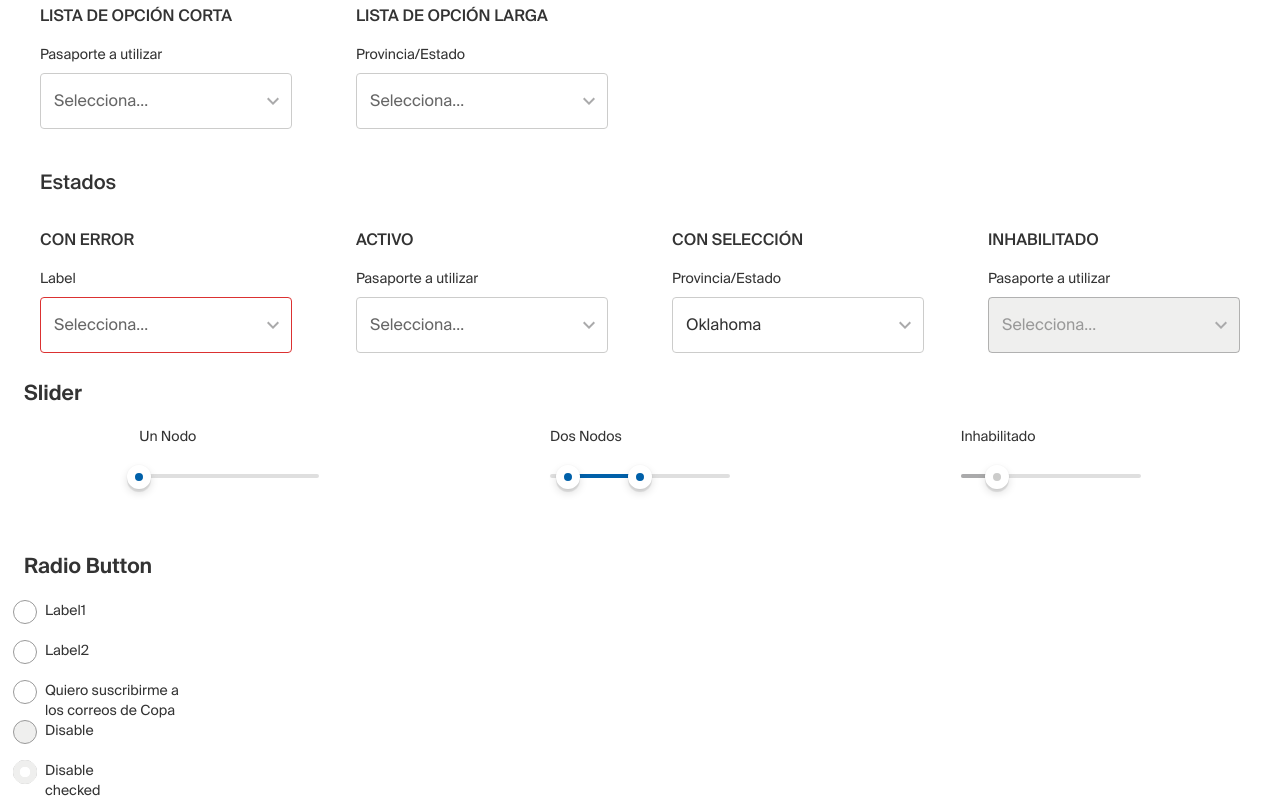
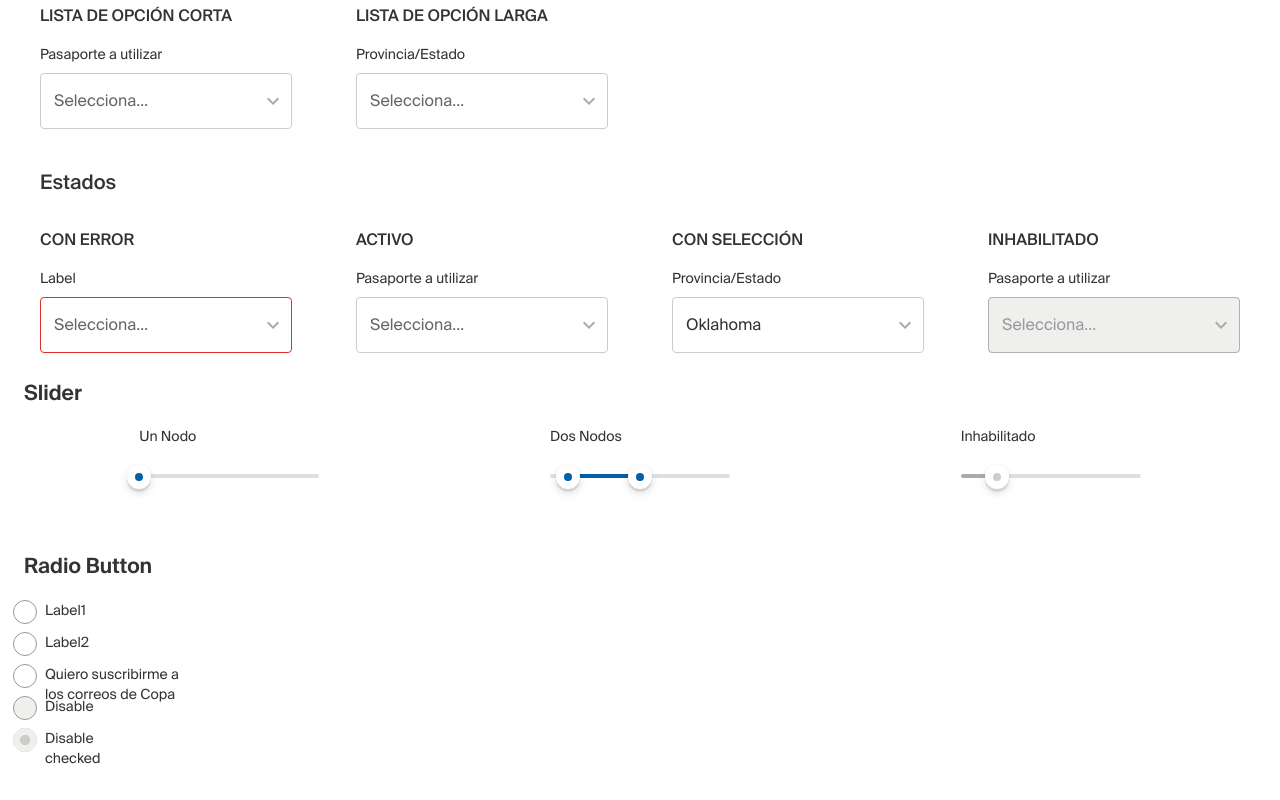
Before and after one commit to santiago86/testcomponents, a React (Create React App) app: page / in a window 1280 px wide. Shown: the part 2690-3490 px from the top of the page. After the commit the page ends 3458 px from the top, so only its background shows below. Built offline with nearby package versions, Linux system fonts and the light colour scheme.

Commit message:
Se ajusta el estilo del dibled

```diff
--- a/src/components/radioButtonCO.js
+++ b/src/components/radioButtonCO.js
@@ -10,7 +10,7 @@ import palette from "../theme/palette"
 const useStyles = makeStyles({
   div: {
     width: 180,
-    height: 40,
+    height: 32,
     "& .Mui-focusVisible": {
       borderColor: palette.primary.main,
       backgroundColor: palette.selection,
@@ -50,7 +50,6 @@ const useStyles = makeStyles({
   },
   checkedIcon: {
     backgroundColor: palette.primary.main,
-    backgroundImage: "radial-gradient(#fff,#fff 28%,transparent 32%)",
     "&:before": {
       display: "block",
       width: 24,
@@ -60,15 +59,22 @@ const useStyles = makeStyles({
     },
     "input:disabled ~ &": {
       backgroundColor: theme.palette.grey[100],
+      "&:before": {
+        display: "block",
+        width: 24,
+        height: 24,
+        backgroundImage: "radial-gradient(#CCCCCB,#CCCCCB 28%,transparent 32%)",
+        content: '""',
+      },
     },
   },
 })
 
-const widthLabelNormal = 100
-const widthLabelMultiLinea = 180
+const widthLabel = 100
+const widthLabelMultiLine = 180
 
-function RadioButtonCo({ id, label, value, ...props }) {
-  const width = label.length <= 20 ? widthLabelNormal : widthLabelMultiLinea
+function RadioButtonCo({ id, label, onChange, value, ...props }) {
+  const width = label.length <= 20 ? widthLabel : widthLabelMultiLine
   const classes = useStyles(width)
 
   return (
@@ -84,6 +90,7 @@ function RadioButtonCo({ id, label, value, ...props }) {
               <span className={clsx(classes.icon, classes.checkedIcon)} />
             }
             icon={<span className={classes.icon} />}
+            onChange={onChange}
             {...props}
           />
         }
@@ -96,6 +103,7 @@ function RadioButtonCo({ id, label, value, ...props }) {
 RadioButtonCo.propTypes = {
   id: PropTypes.string.isRequired,
   label: PropTypes.string,
+  onChange: PropTypes.func.isRequired,
   value: PropTypes.string,
   disabled: PropTypes.bool,
 }
```
